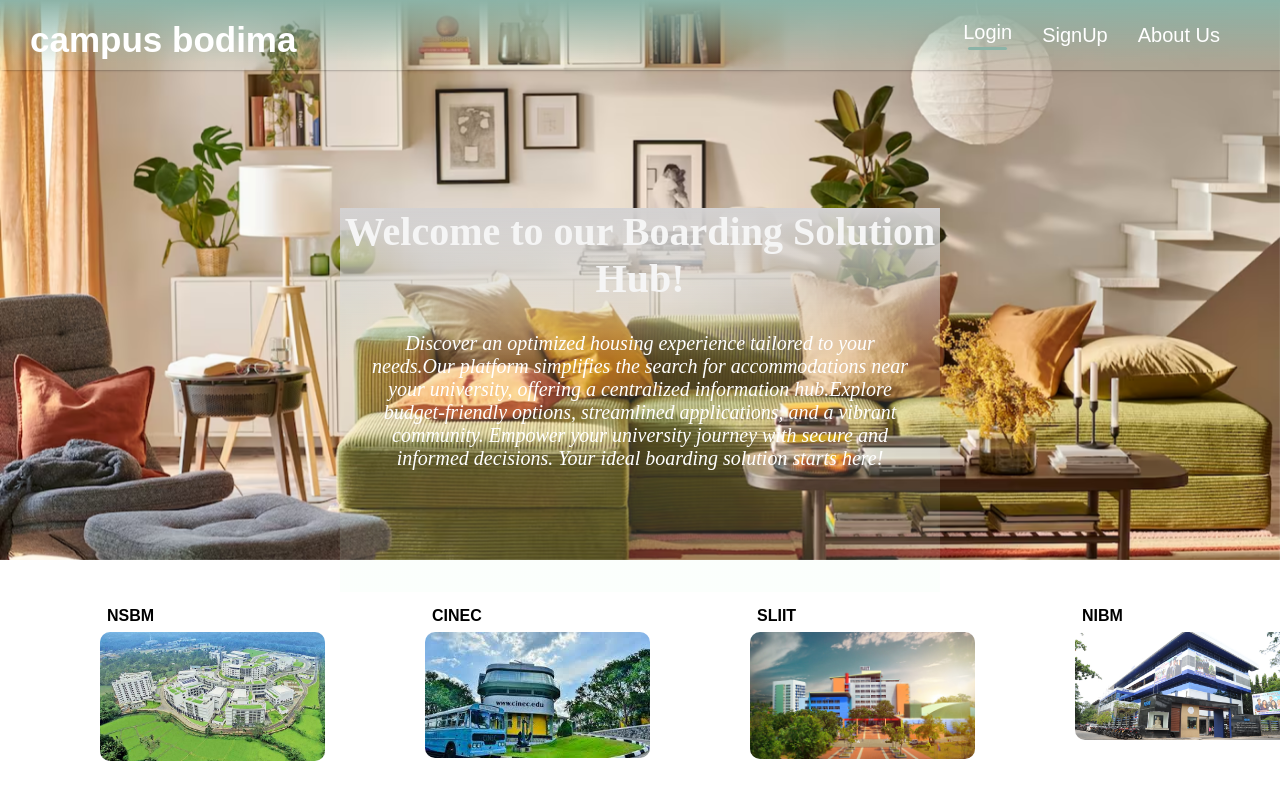
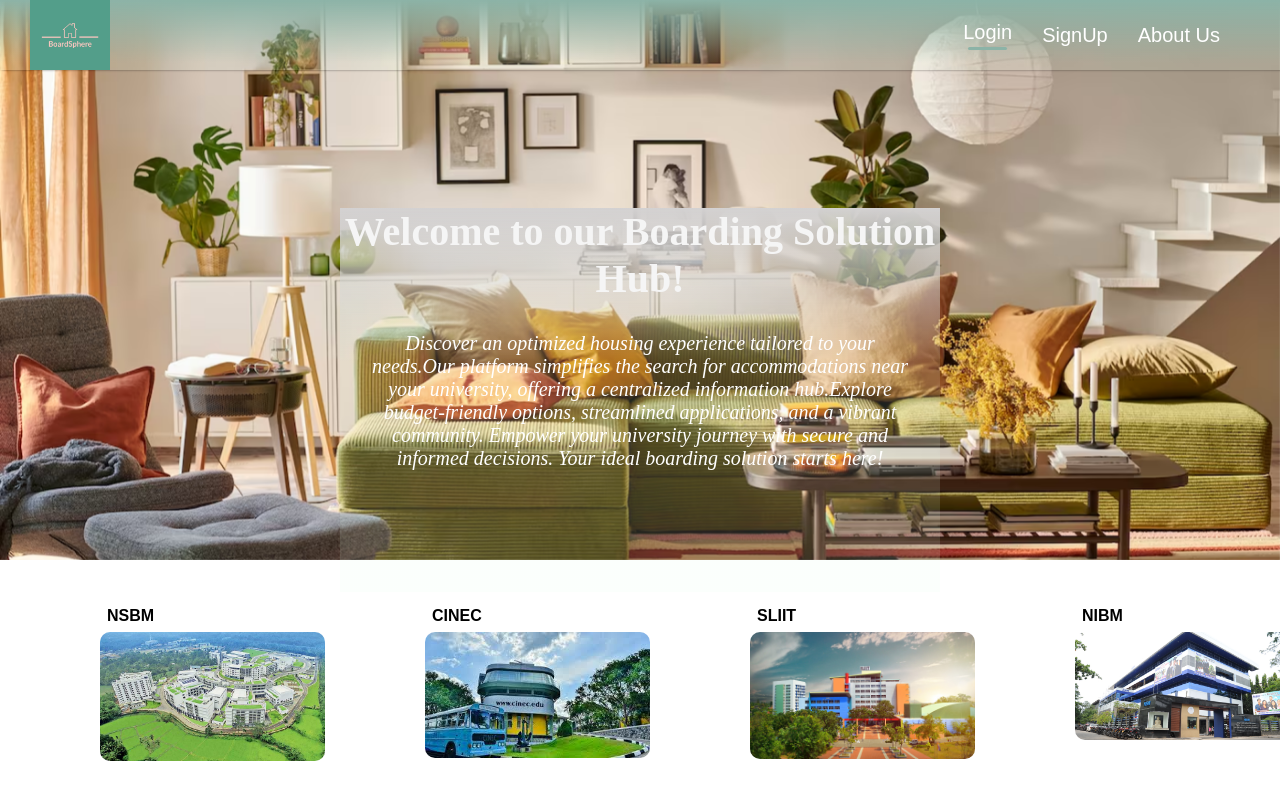
Before and after one commit to KDDilshan/NSBM-Boarding-House-Finder, a React (Create React App) app: page / in a window 1280 px wide. Shown: the top 800 px of the page. Built offline with nearby package versions, Linux system fonts and the light colour scheme.

Commit message:
add logo - navbar

```diff
--- a/src/Components/NavigationBar/NavBar.js
+++ b/src/Components/NavigationBar/NavBar.js
@@ -55,7 +55,7 @@
 
   return (
     <div className={color? 'navbar navbar-bg' : 'navbar'}>
-      <Link to='/' className="logo">campus bodima</Link>
+      <Link to='/'><img src="./images/BoardSphere-logos.jpeg" alt="" className="logo" /></Link>
      <ul className = "nav-menu" >
        <li onClick={()=>{setMenu("login")}}> <Link style = {{ textDecoration: 'none', color:'white',}} to='/Login'> Login</Link>{menu==="login"?<hr/>:<></>} </li>
        <li onClick={()=>{setMenu("universities")}}><Link style={{ textDecoration: 'none', color:'white'}}to='/SignUp'>SignUp</Link>{menu==="universities"?<hr/>:<></>}</li>
--- a/src/Components/NavigationBar/navBAR.CSS
+++ b/src/Components/NavigationBar/navBAR.CSS
@@ -73,6 +73,16 @@
     background: linear-gradient(180deg,rgb(140, 179, 167),#e1ffea22 90%);
     font-family: sans-serif;
 }
+
+.logotopic{
+    margin-left: -100px;
+}
+.logo{
+    height: 70px;
+    width: 80px;
+    object-fit: cover;
+    margin-top: -20px;
+}
 .navbar-bg{
    background-color: rgb(140, 179, 167);
 }
```
